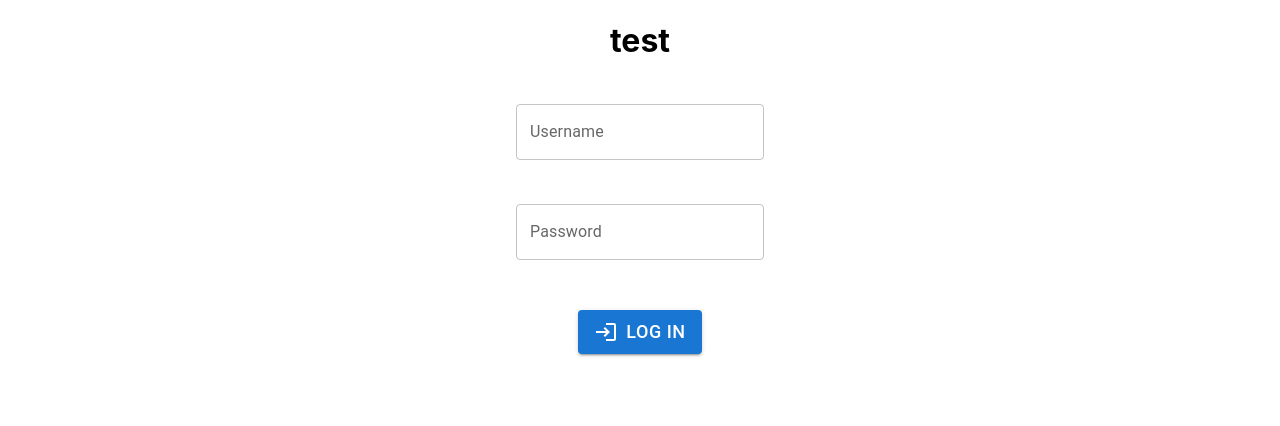
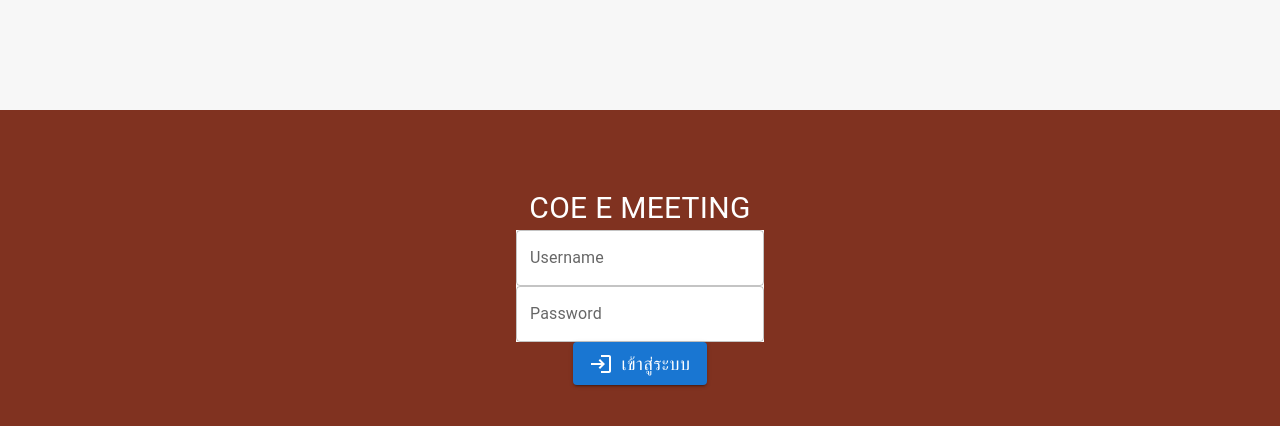
Before and after one commit to Khanison052/CoE-meeting, a React (Create React App) app in the folder Front/: page /login in a window 1280 px wide. Shown: the top 426 px of the page. Built offline with nearby package versions, Linux system fonts and the light colour scheme.

Commit message:
decorate login

```diff
--- /dev/null
+++ b/Front/src/Component/pann-app-bar.tsx
@@ -0,0 +1,95 @@
+import { AppBar, Divider, Drawer, IconButton, List, ListItem, ListItemButton, ListItemIcon, ListItemText, Menu, MenuItem, Toolbar, Typography } from "@mui/material";
+import { Menu as MenuIcon, AccountCircle, ChevronLeft, Home, Campaign } from "@mui/icons-material";
+import { useState } from "react";
+import { useAppCtx } from "../AppProvider";
+import { useNavigate } from "react-router-dom";
+function PannAppBar() {
+  const [anchorEl, setAnchorEl] = useState(null);
+  const [anchorNav, setAnchorNav] = useState(false);
+  const navigate = useNavigate();
+  const handleOpenMenu = (event: any) => {
+    setAnchorEl(event.currentTarget);
+  };
+
+  const handleCloseMenu = () => {
+    setAnchorEl(null);
+  };
+
+  return (
+    <AppBar position="static">
+      <Drawer
+        anchor='left'
+        open={anchorNav}
+        onClose={() => setAnchorNav(false)}
+      >
+        <IconButton onClick={() => setAnchorNav(false)}>
+          <ChevronLeft />
+        </IconButton>
+        <Divider />
+        <List>
+          <ListItem>
+            <ListItemButton onClick={() => navigate('/main')}>
+              <ListItemIcon>
+                <Home />
+              </ListItemIcon>
+              <ListItemText primary="main" />
+            </ListItemButton>
+          </ListItem>
+          <ListItem>
+            <ListItemButton onClick={() => navigate('/announcement')}>
+              <ListItemIcon>
+                <Campaign />
+              </ListItemIcon>
+              <ListItemText primary="Announcement" />
+            </ListItemButton>
+          </ListItem>
+        </List>
+      </Drawer>
+      <Toolbar>
+        <IconButton
+          size="large"
+          edge="start"
+          color="inherit"
+          aria-label="menu"
+          sx={{ mr: 2 }}
+          onClick={() => setAnchorNav(true)}
+        >
+          <MenuIcon />
+        </IconButton>
+        <Typography variant="h6" component="div" sx={{ flexGrow: 1 }}>
+          Menu
+        </Typography>
+        <Typography>
+        </Typography>
+        <IconButton
+          size="large"
+          aria-label="account of current user"
+          aria-controls="menu-appbar"
+          aria-haspopup="true"
+          onClick={handleOpenMenu}
+          color="inherit"
+        >
+          <AccountCircle />
+        </IconButton>
+        <Menu
+          id="menu-appbar"
+          anchorEl={anchorEl}
+          anchorOrigin={{
+            vertical: 'bottom',
+            horizontal: 'right',
+          }}
+          keepMounted
+          transformOrigin={{
+            vertical: 'top',
+            horizontal: 'right',
+          }}
+          open={Boolean(anchorEl)}
+          onClose={handleCloseMenu}
+        >
+        </Menu>
+      </Toolbar>
+    </AppBar>
+  )
+}
+
+export default PannAppBar;
--- /dev/null
+++ b/Front/src/pages/login.css
@@ -0,0 +1,26 @@
+
+  body {
+    background-color: #803220;
+  }
+  .topbox {
+    background-color: #f7f7f7;
+    height: 100px;
+    padding: 5px;
+
+    display: flex;
+    align-items: center;
+    justify-content: center;
+  }
+  .box {
+    background-color: #803220;
+    height: 300px;
+    padding: 10px;
+    margin: 15px;
+    display: flex;
+    align-items: center;
+    justify-content: center;
+    flex-direction: column;
+  }
+  .image{
+    background-image: url(path);
+  }
--- a/Front/src/pages/login.tsx
+++ b/Front/src/pages/login.tsx
@@ -3,9 +3,13 @@ import { Button } from '@mui/material';
 import { Box } from '@mui/system';
 import { Login as LoginIcon } from '@mui/icons-material';
 import { TextField } from '@mui/material';
+import Typography from '@mui/material/Typography';
 import '../index.css';
 import React from 'react';
 import { useNavigate, useLocation } from 'react-router-dom';
+import './login.css';
+
+
 function Login() {
     const navigate = useNavigate();
     const location = useLocation();
@@ -24,24 +28,25 @@ function Login() {
     }
 
   return (
-    <><div >
-    <h1>test</h1>
-    <Box sx={{ display: 'flex', alignItems: 'center', justifyContent: 'center', minHeight: 100 }}>
-    <TextField id="box-input" label="Username"
+    <>
+    <Box className="topbox" >
+    </Box>
+
+    <Box className="box">
+    <Typography sx={{ fontSize: 30 ,color: 'white' }}>COE E MEETING</Typography>
+
+    <TextField  id="box-input" label="Username" sx={{ backgroundColor: 'white' }}
     value={User} onChange={handleChangeuser} variant="outlined"/>
-    </Box>
-    <Box sx={{ display: 'flex', alignItems: 'center', justifyContent: 'center', minHeight: 100 }}>
-    <TextField id="box-input" label="Password"
+
+    <TextField id="box-input" label="Password"  sx={{ backgroundColor: 'white' }}
     value={Pass} onChange={handleChangepass} variant="outlined"/>
-
-    </Box>
-    <Box sx={{ display: 'flex', alignItems: 'center', justifyContent: 'center', minHeight: 100 }}>
     <Button variant='contained' sx={{ fontSize: 'large' }} onClick={Gomain} >
         <LoginIcon sx={{ mr: 1 }} />
-        Log in
+        เข้าสู่ระบบ
       </Button>
     </Box>
-    </div></>
+
+    </>
 
   );
 };
--- a/Front/src/pages/main.css
+++ b/Front/src/pages/main.css
@@ -1,5 +1,5 @@
 .background {
-    background-color: #f0f0f0;
+    background-color: #970101;
     padding: 20px;
     border: 1px solid #ccc;
   }
--- a/Front/src/pages/main.tsx
+++ b/Front/src/pages/main.tsx
@@ -4,13 +4,15 @@ import { Box } from "@mui/system";
 import { Add, Close } from '@mui/icons-material/';
 import { useAuth } from "react-oidc-context";
 import topic from "../model/topic";
+import PannAppBar from "../Component/pann-app-bar";
 import './main.css';
 function first(){
     console.log('main')
     return (
-        <><div className="background">
-        <h1>hello</h1>
-        </div></>
+        <>
+        <PannAppBar></PannAppBar>
+
+        </>
 )
     }
 export default first
```
Also changed, not shown: 1 other file (tests, documents, lock files or other folders).
